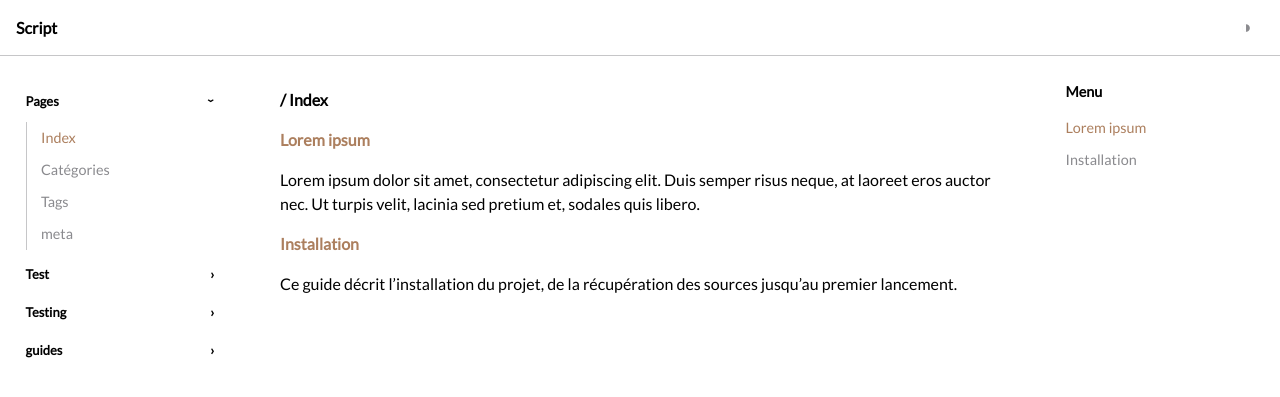
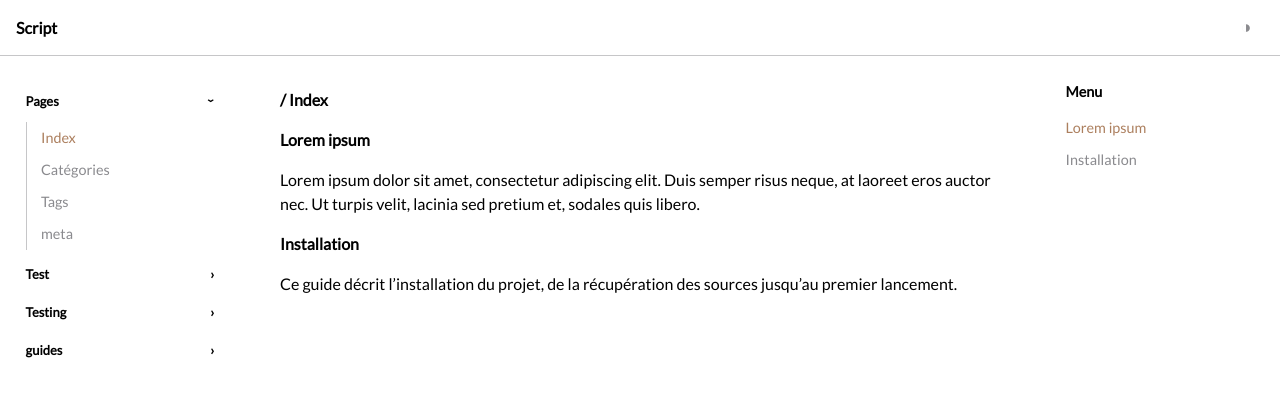
Before and after one commit to script-txt/script-txt.github.io, a Jekyll site: the page built from index.html, in a window 1280 px wide. Shown: the top 397 px of the page. Built offline with Jekyll 4.4.1, drawn with Linux system fonts in a browser that asks for light colours.

Commit message:
Update index.html

```diff
--- a/index.html
+++ b/index.html
@@ -6,7 +6,7 @@ nav_order: 1
 <ul style="list-style:none; margin:0; padding:0">
   {% for post in site.posts | sort: "date" | reverse %}
     <li>
-      <p id="{{ post.title | slugify }}" style="font-weight:bold"><a href="{{ post.url }}">{{ post.title }}</a></p>
+      <p id="{{ post.title | slugify }}" style="font-weight:bold"><a href="{{ post.url }}" style="color:var(--fg)">{{ post.title }}</a></p>
       {{ post.excerpt }}
     </li>
   {% endfor %}
```
